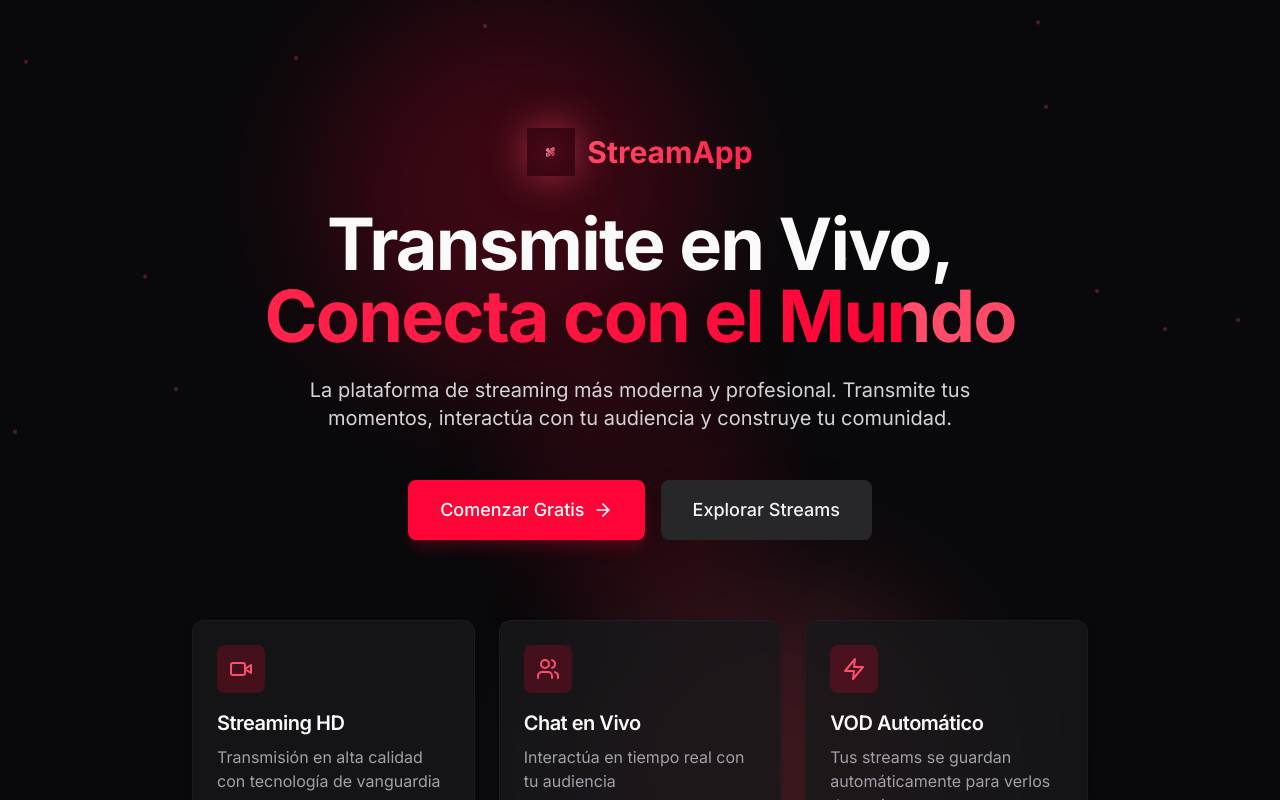
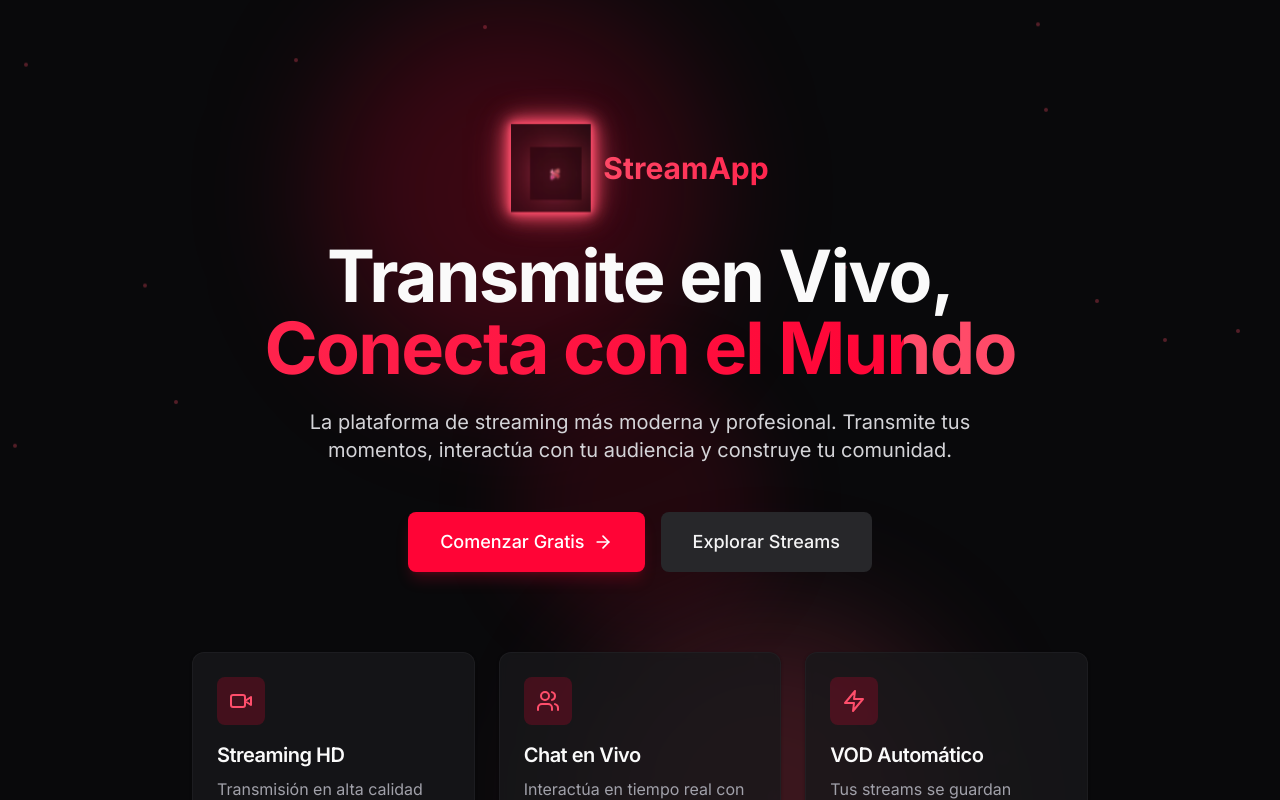
Before and after one commit to Nachete619/StreamApp, a Next.js app: page /landing in a window 1280 px wide. Shown: the top 800 px of the page. Built offline with nearby package versions, Linux system fonts and the light colour scheme; no server answers.

Commit message:
Logo y Favicon 3

```diff
--- a/app/auth/login/page.tsx
+++ b/app/auth/login/page.tsx
@@ -44,12 +44,12 @@ export default function LoginPage() {
         {/* Logo */}
         <div className="text-center mb-8">
           <Link href="/" className="inline-flex items-center gap-2 mb-4">
-            <div className="w-10 h-10 relative flex items-center justify-center">
+            <div className="w-16 h-16 relative flex items-center justify-center">
               <Image
                 src="/logo.png"
                 alt="StreamApp Logo"
-                width={40}
-                height={40}
+                width={64}
+                height={64}
                 className="object-contain logo-neon"
                 priority
               />
--- a/app/auth/register/page.tsx
+++ b/app/auth/register/page.tsx
@@ -76,12 +76,12 @@ export default function RegisterPage() {
         {/* Logo */}
         <div className="text-center mb-8">
           <Link href="/" className="inline-flex items-center gap-2 mb-4">
-            <div className="w-10 h-10 relative flex items-center justify-center">
+            <div className="w-16 h-16 relative flex items-center justify-center">
               <Image
                 src="/logo.png"
                 alt="StreamApp Logo"
-                width={40}
-                height={40}
+                width={64}
+                height={64}
                 className="object-contain logo-neon"
                 priority
               />
--- a/app/globals.css
+++ b/app/globals.css
@@ -103,28 +103,35 @@
   }
 
   .logo-neon {
-    filter: drop-shadow(0 0 8px rgba(255, 78, 107, 0.6))
-            drop-shadow(0 0 12px rgba(255, 78, 107, 0.4))
-            drop-shadow(0 0 20px rgba(255, 78, 107, 0.3));
+    position: relative;
+    filter: drop-shadow(0 0 1.5px rgba(255, 78, 107, 1))
+            drop-shadow(0 0 3px rgba(255, 78, 107, 0.8))
+            drop-shadow(0 0 4.5px rgba(255, 78, 107, 0.6))
+            drop-shadow(0 0 6px rgba(255, 78, 107, 0.4));
     animation: neon-pulse 2s ease-in-out infinite alternate;
+    image-rendering: -webkit-optimize-contrast;
+    image-rendering: crisp-edges;
   }
 
   .logo-neon:hover {
-    filter: drop-shadow(0 0 12px rgba(255, 78, 107, 0.8))
-            drop-shadow(0 0 18px rgba(255, 78, 107, 0.6))
-            drop-shadow(0 0 28px rgba(255, 78, 107, 0.4));
+    filter: drop-shadow(0 0 2px rgba(255, 78, 107, 1))
+            drop-shadow(0 0 4px rgba(255, 78, 107, 0.9))
+            drop-shadow(0 0 6px rgba(255, 78, 107, 0.7))
+            drop-shadow(0 0 8px rgba(255, 78, 107, 0.5));
   }
 
   @keyframes neon-pulse {
     0% {
-      filter: drop-shadow(0 0 8px rgba(255, 78, 107, 0.6))
-              drop-shadow(0 0 12px rgba(255, 78, 107, 0.4))
-              drop-shadow(0 0 20px rgba(255, 78, 107, 0.3));
+      filter: drop-shadow(0 0 1.5px rgba(255, 78, 107, 1))
+              drop-shadow(0 0 3px rgba(255, 78, 107, 0.8))
+              drop-shadow(0 0 4.5px rgba(255, 78, 107, 0.6))
+              drop-shadow(0 0 6px rgba(255, 78, 107, 0.4));
     }
     100% {
-      filter: drop-shadow(0 0 12px rgba(255, 78, 107, 0.8))
-              drop-shadow(0 0 18px rgba(255, 78, 107, 0.6))
-              drop-shadow(0 0 28px rgba(255, 78, 107, 0.4));
+      filter: drop-shadow(0 0 2.5px rgba(255, 78, 107, 1))
+              drop-shadow(0 0 5px rgba(255, 78, 107, 0.9))
+              drop-shadow(0 0 7.5px rgba(255, 78, 107, 0.7))
+              drop-shadow(0 0 10px rgba(255, 78, 107, 0.5));
     }
   }
 }
--- a/app/landing/page.tsx
+++ b/app/landing/page.tsx
@@ -76,12 +76,12 @@ export default function LandingPage() {
                 isVisible ? 'animate-scale-in opacity-100' : 'opacity-0 scale-90'
               }`}
             >
-              <div className="w-12 h-12 relative flex items-center justify-center animate-glow group">
+              <div className="w-20 h-20 relative flex items-center justify-center animate-glow group">
                 <Image
                   src="/logo.png"
                   alt="StreamApp Logo"
-                  width={48}
-                  height={48}
+                  width={80}
+                  height={80}
                   className="object-contain animate-float logo-neon"
                   priority
                 />
--- a/components/Sidebar.tsx
+++ b/components/Sidebar.tsx
@@ -50,12 +50,12 @@ export function Sidebar({ isCollapsed, onToggle }: SidebarProps) {
       <div className="h-16 flex items-center justify-between px-4 border-b border-dark-800">
         {!isCollapsed && (
           <Link href="/" className="flex items-center gap-2 group">
-            <div className="w-8 h-8 relative flex items-center justify-center group-hover:scale-110 transition-transform duration-200">
+            <div className="w-12 h-12 relative flex items-center justify-center group-hover:scale-110 transition-transform duration-200">
               <Image
                 src="/logo.png"
                 alt="StreamApp Logo"
-                width={32}
-                height={32}
+                width={48}
+                height={48}
                 className="object-contain logo-neon"
                 priority
               />
@@ -64,12 +64,12 @@ export function Sidebar({ isCollapsed, onToggle }: SidebarProps) {
           </Link>
         )}
         {isCollapsed && (
-          <div className="w-8 h-8 relative flex items-center justify-center mx-auto">
+          <div className="w-12 h-12 relative flex items-center justify-center mx-auto">
             <Image
               src="/logo.png"
               alt="StreamApp Logo"
-              width={32}
-              height={32}
+              width={48}
+              height={48}
               className="object-contain logo-neon"
               priority
             />
```
Also changed, not shown: public/favicon.png, public/logo.png.
